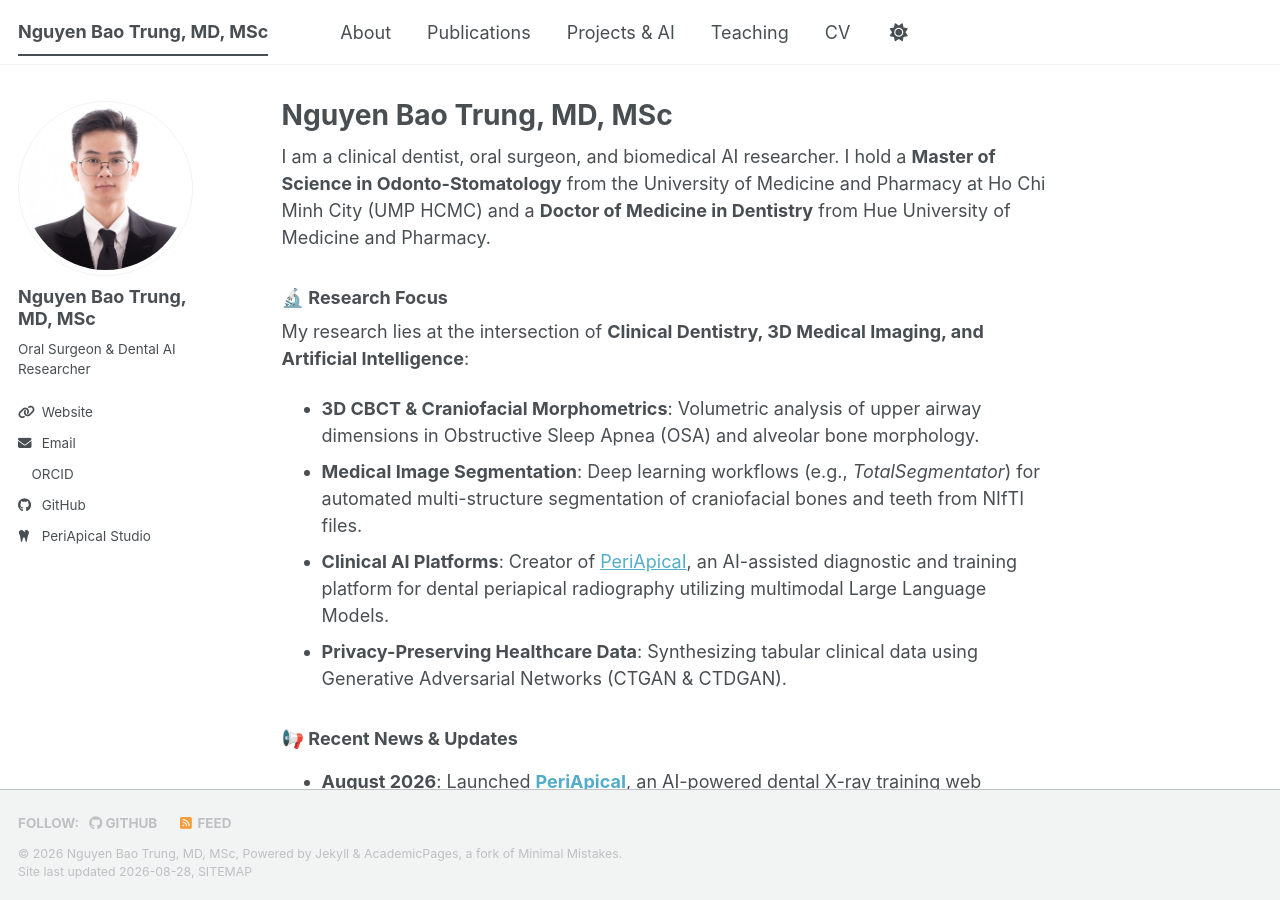
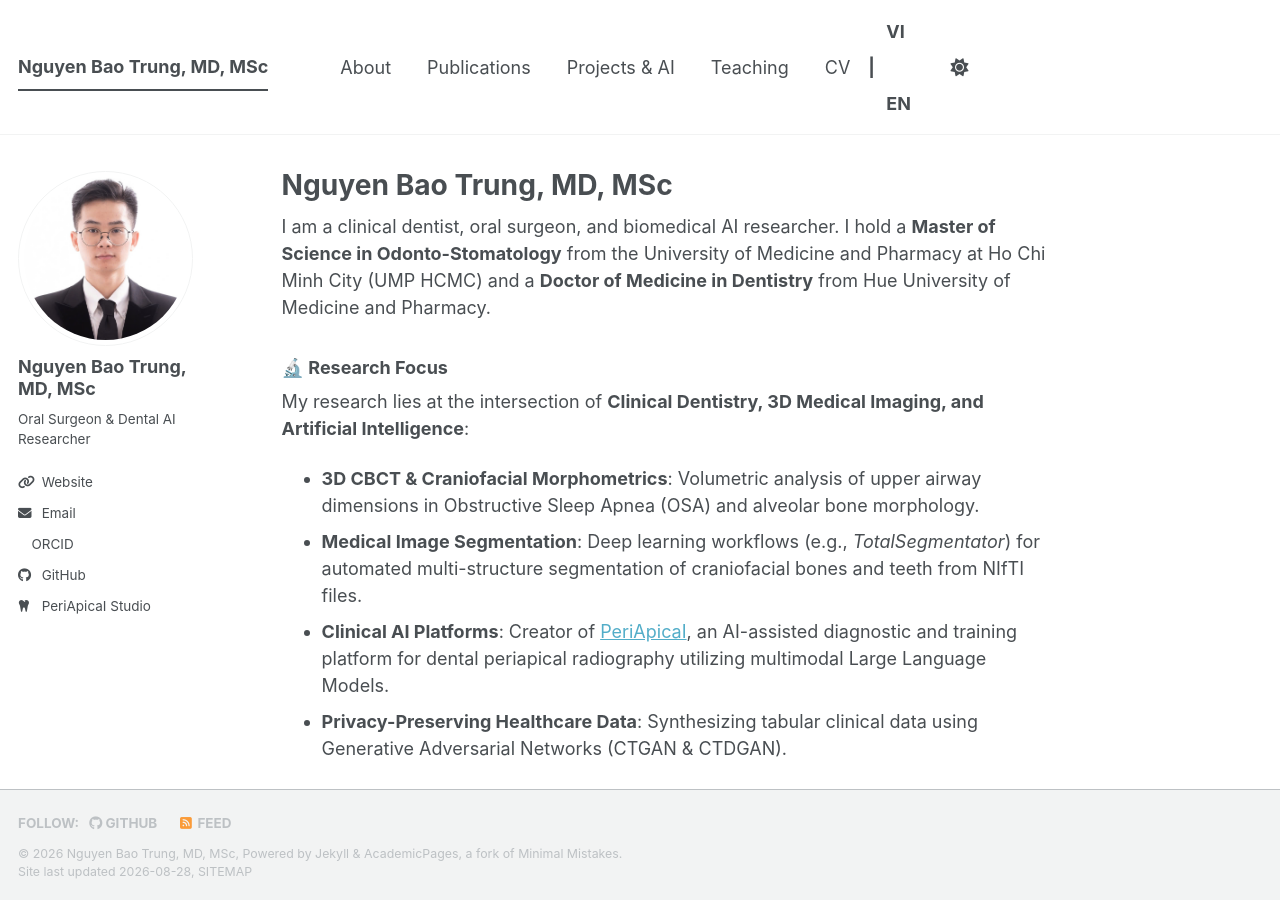
Before and after one commit to trungnb/trungnb.github.io, a Jekyll site: the page built from _pages/about.md, in a window 1280 px wide and 900 px high. Built offline with Jekyll 4.4.1, drawn with Linux system fonts in a browser that asks for light colours; a style sheet for code colours, icons or effects is not loaded.

Commit message:
Add VI | EN language toggle to navigation bar

```diff
--- a/_includes/masthead.html
+++ b/_includes/masthead.html
@@ -18,6 +18,9 @@
               <a href="{{ domain }}{{ link.url }}">{{ link.title }}</a>
             </li>
           {% endfor %}
+          <li class="masthead__menu-item persist tail" style="margin-right: 15px; font-weight: bold;">
+            <a href="{{ base_path }}/vi/" title="Tiếng Việt">VI</a> <span style="color: var(--muted-text-color);">|</span> <a href="{{ base_path }}/" title="English">EN</a>
+          </li>
           <li id="theme-toggle" class="masthead__menu-item persist tail">
             <a role="button" aria-labelledby="theme-icon"><i id="theme-icon" class="fa-solid fa-sun" aria-hidden="true" title="toggle theme"></i></a>
           </li>
```
